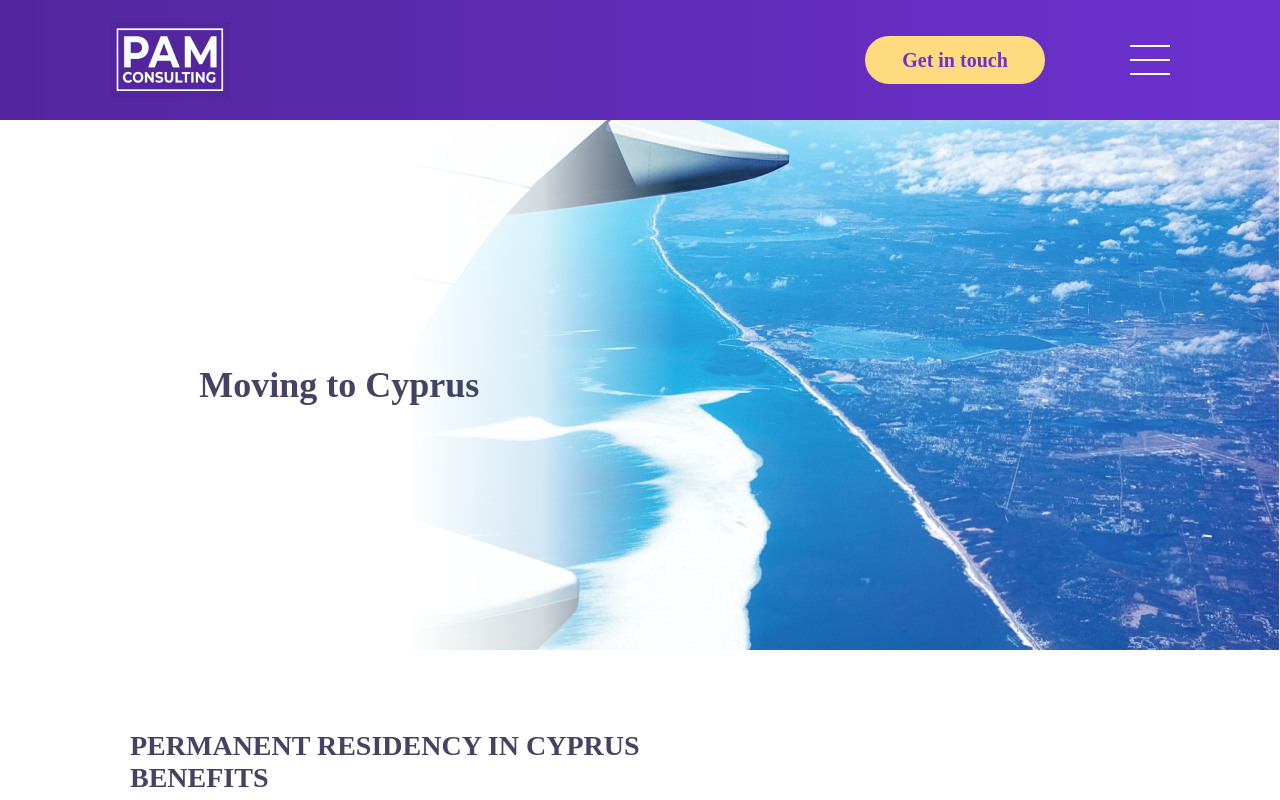
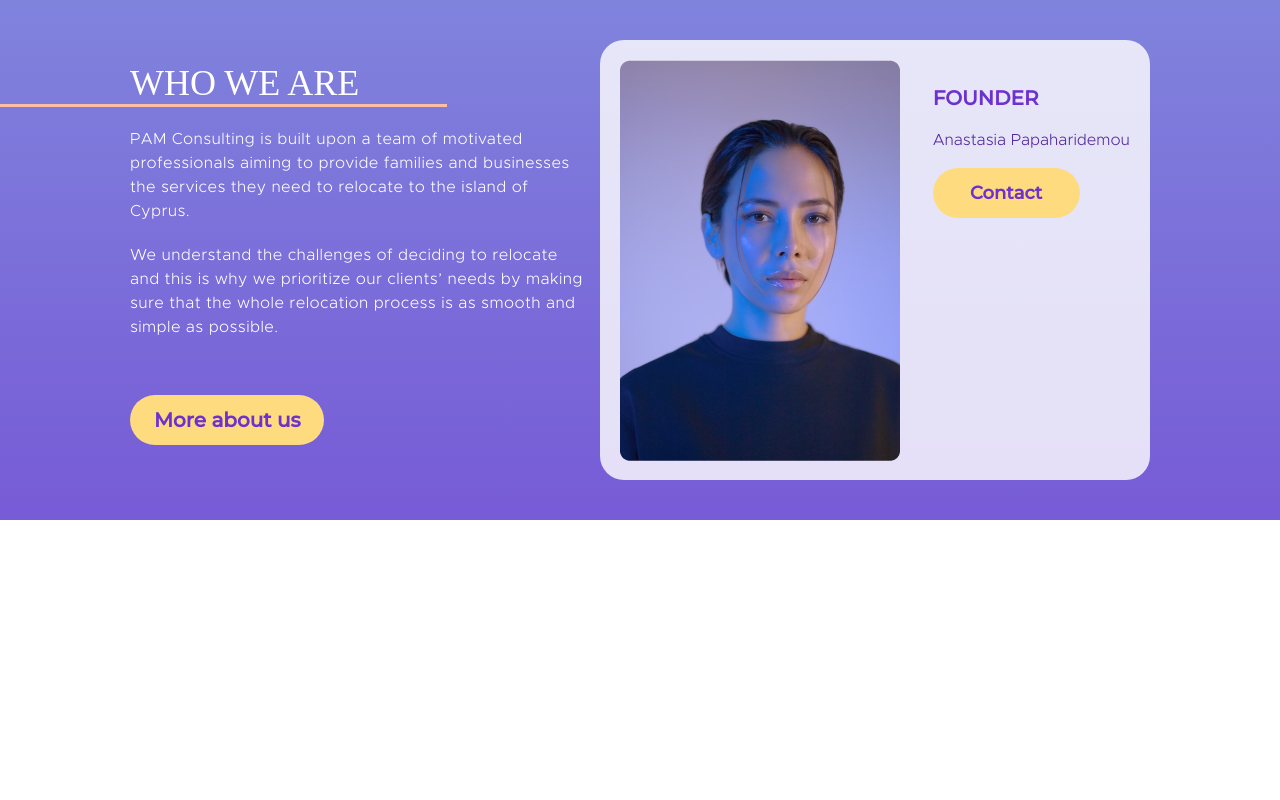
Before and after one commit to mohammadvaladbiegi2/Real-Estate, a React (Vite) app in the folder RealEstate/: page / in a window 1280 px wide. Shown: the top 800 px of the page. Built offline with nearby package versions, Linux system fonts and the light colour scheme; a web font is replaced by a local one.

Commit message:
feat: who we are section created

```diff
--- a/RealEstate/src/App.jsx
+++ b/RealEstate/src/App.jsx
@@ -5,13 +5,12 @@ import Navbar from "./componant/Navbar/Navbar";
 import ContactUs from "./componant/ContactUs/ContactUs";
 import About from "./page/About/About";
 import Migration from "./page/Migration/Migration";
+import Homepage from "./page/Homepage/Homepage";
 
 function App() {
   let rout = useRoutes(routs);
   return <>
-  <Navbar/>
-  <Migration/>
-  <ContactUs/>
+
   {rout}</>;
 }
 
--- a/RealEstate/src/page/Homepage/Homepage.css
+++ b/RealEstate/src/page/Homepage/Homepage.css
@@ -0,0 +1,3 @@
+.bgHomePageWhoWeAre{
+    background: var(--pam_color_linear2, linear-gradient(180deg, #828CDE -21.43%, #6D31D0 201.93%));
+}
--- a/RealEstate/src/page/Homepage/Homepage.jsx
+++ b/RealEstate/src/page/Homepage/Homepage.jsx
@@ -1,6 +1,35 @@
 import React from "react";
+import image from "../../../public/assets/images/HomePageWhoWeAre.png"
 import "./Homepage.css";
 
 export default function Homepage() {
-  return <div>Homepage</div>;
+   return <section className="bgHomePageWhoWeAre flex justify-between gap-4 max-xl:gap-[44px] max-xl:flex-col px-[130px] max-md:px-20 max-[480px]:px-5 py-10">
+      <div className="flex flex-col w-[480px] max-xl:w-full mt-[23px]">
+         <div className="flex flex-col gap-1 relative">
+            <span className="uppercase AvenirNext text-4xl text-color6 leading-[40px]">Who We Are</span>
+            <div className="w-[447px] h-[3px] bg-color4 absolute -bottom-1 -left-[130px]"></div>
+         </div>
+         <div className="flex flex-col gap-5 AvenirNextLight text-base text-color6 font-normal mt-6">
+            <span className="leading-6 tracking-wide">
+               PAM Consulting is built upon a team of motivated professionals aiming to provide families and businesses the services they need to relocate to the island of Cyprus.
+            </span>
+
+            <span className="leading-6 tracking-wide">
+               We understand the challenges of deciding to relocate and this is why we prioritize our clients’ needs by making sure that the whole relocation process is as smooth and simple
+               as possible.
+            </span>
+         </div>
+         <div className="self-start leading-8 font-bold cursor-pointer text-xl MontserratMedium mt-[56px] text-color1 bg-color3 py-[9px] px-6 rounded-[30px]">More about us</div>
+      </div>
+      <div className="flex max-sm:flex-col gap-[33px] max-sm:gap-[14px] w-[580px] max-sm:w-full h-[440px] max-sm:h-full max-sm:items-center bg-color7 rounded-3xl p-5">
+         <div className="flex-none">
+            <img src={image} alt="" />
+         </div>
+         <div className="flex flex-col max-sm:items-center gap-4 mt-6 max-sm:mt-0">
+            <div className="text-xl uppercase text-color1 MontserratMedium font-semibold">FOUNDER</div>
+            <div className="text-base text-color5 AvenirNextLight">Anastasia Papaharidemou</div>
+            <div className="self-start max-sm:self-center leading-5 font-semibold cursor-pointer text-lg MontserratMedium text-color1 bg-color3 w-[147px] h-[50px] flex justify-center items-center rounded-[30px]">Contact</div>
+         </div>
+      </div>
+   </section>;
 }
```
Also changed, not shown: RealEstate/public/assets/images/HomePageWhoWeAre.png (added).
